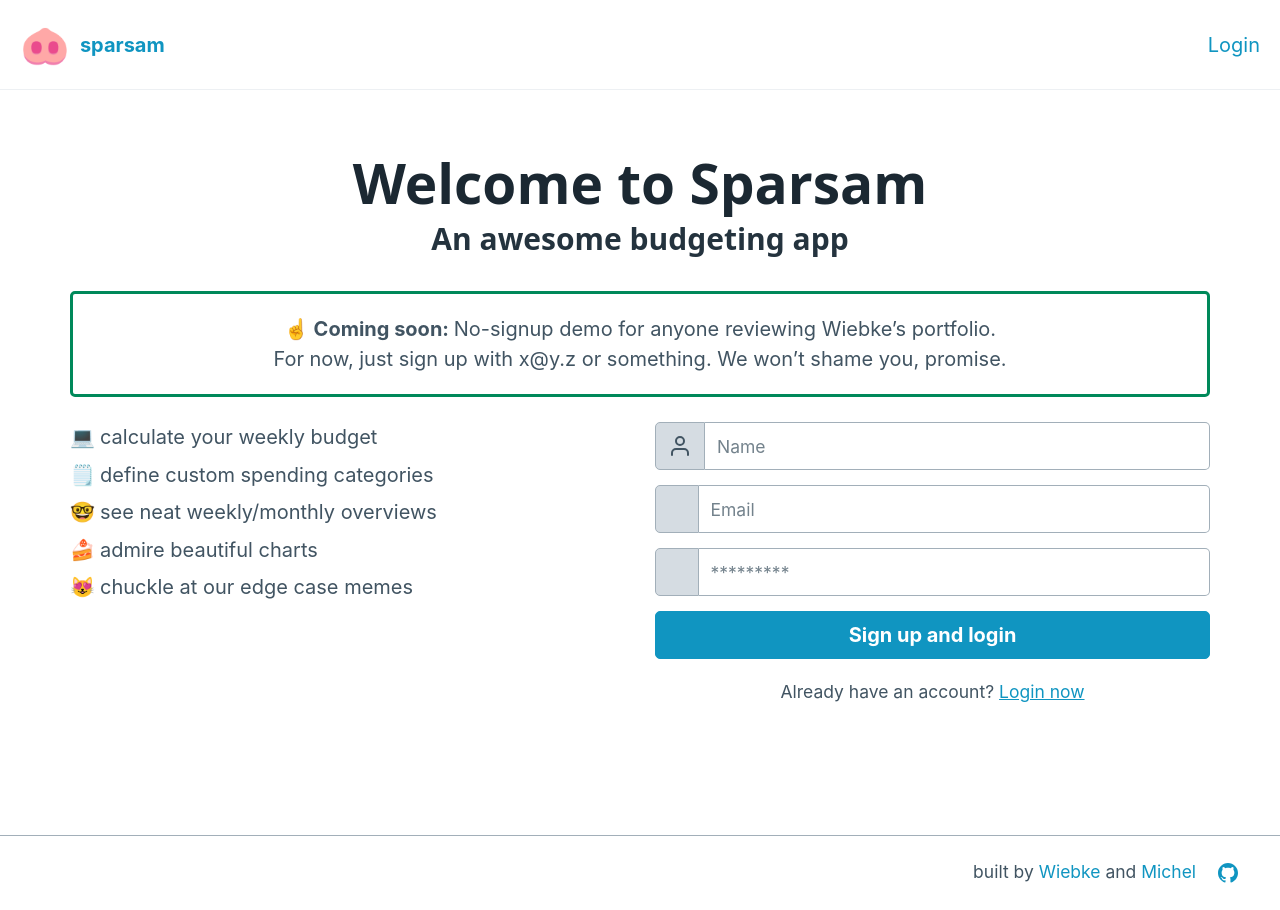
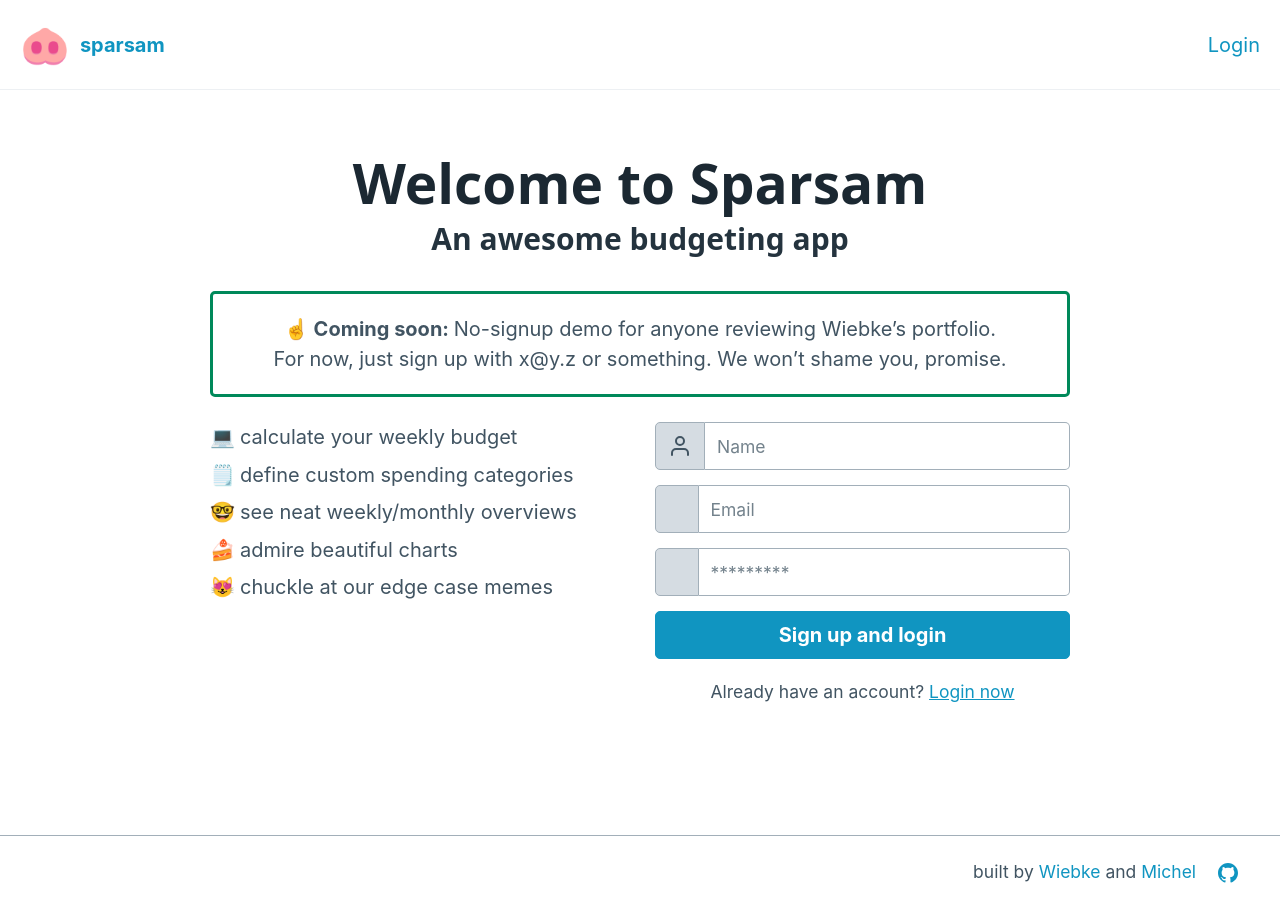
Before and after one commit to fraulueneburg/sparsam-fe, a React (Create React App) app: page / in a window 1280 px wide. Built offline with nearby package versions, Linux system fonts and the light colour scheme; no server answers; some icons are missing.

Commit message:
corrected container width

```diff
--- a/src/css/App.scss
+++ b/src/css/App.scss
@@ -146,7 +146,7 @@ main.container {
 	padding: 3rem calc(var(--spacing) * 3) 5rem calc(var(--spacing) * 3);
 	max-width: 920px;
 
-	&:has(.columns) {
+	&:has(aside) {
 		max-width: 1200px;
 	}
 }
```
